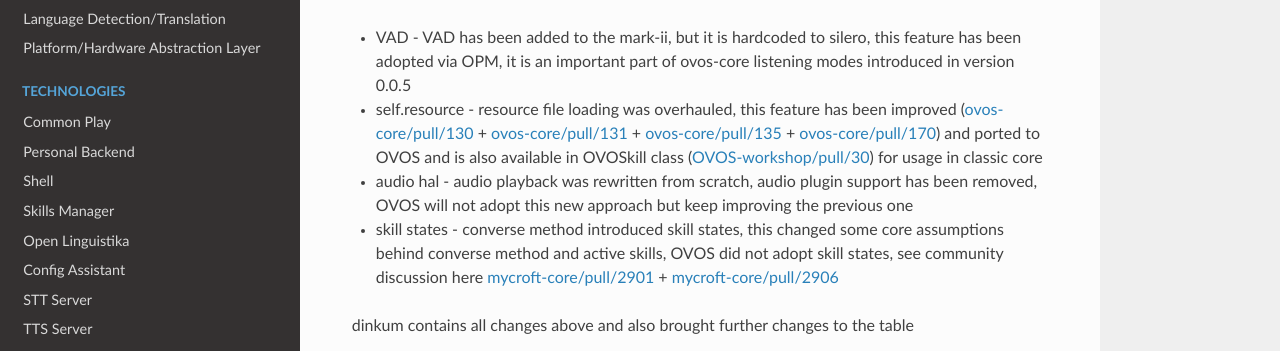
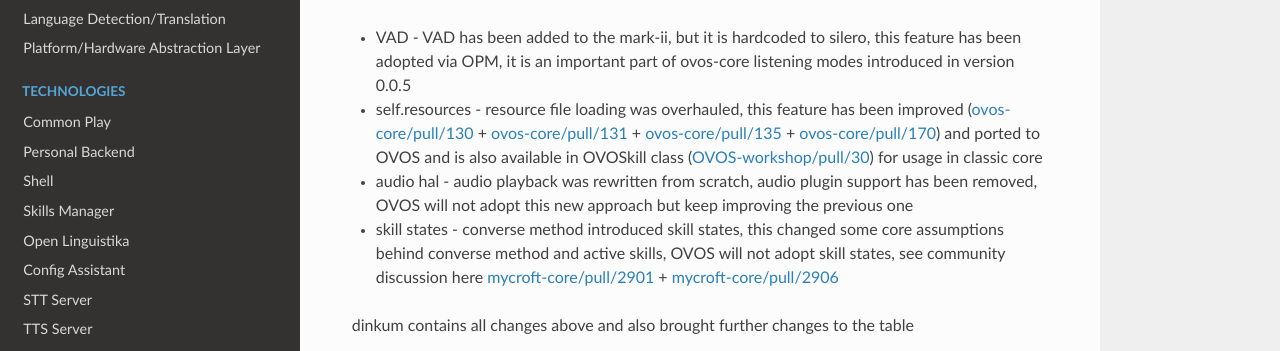
Before and after one commit to OpenVoiceOS/community-docs, an MkDocs documentation site: the page built from docs/dinkum.md, in a window 1280 px wide and 900 px high, scrolled down 592 px. Shown: the part 158-509 px from the top of the window. Built offline with MkDocs 1.6.1, drawn with Linux system fonts in a browser that asks for light colours; nearby versions of some CDN libraries.

Commit message:
Update dinkum.md

```diff
--- a/docs/dinkum.md
+++ b/docs/dinkum.md
@@ -24,12 +24,12 @@
 within the community.
 
 - VAD - VAD has been added to the mark-ii, but it is hardcoded to silero, this feature has been adopted via OPM, it is an important part of ovos-core listening modes introduced in version 0.0.5
-- self.resource - resource file loading was overhauled, this feature has been
+- self.resources - resource file loading was overhauled, this feature has been
   improved ([ovos-core/pull/130](https://github.com/OpenVoiceOS/ovos-core/pull/130) + [ovos-core/pull/131](https://github.com/OpenVoiceOS/ovos-core/pull/131) + [ovos-core/pull/135](https://github.com/OpenVoiceOS/ovos-core/pull/135) + [ovos-core/pull/170](https://github.com/OpenVoiceOS/ovos-core/pull/170))
   and ported to OVOS and is also available in OVOSkill class ([OVOS-workshop/pull/30](https://github.com/OpenVoiceOS/OVOS-workshop/pull/30)) for usage in classic core
 - audio hal - audio playback was rewritten from scratch, audio plugin support has been removed, OVOS will not adopt this new approach but keep improving the previous one
 - skill states - converse method introduced skill states, this changed some core assumptions behind converse method and
-  active skills, OVOS did not adopt skill states, see community discussion
+  active skills, OVOS will not adopt skill states, see community discussion
   here [mycroft-core/pull/2901](https://github.com/MycroftAI/mycroft-core/pull/2901) + [mycroft-core/pull/2906](https://github.com/MycroftAI/mycroft-core/pull/2906)
 
 dinkum contains all changes above and also brought further changes to the table
```
